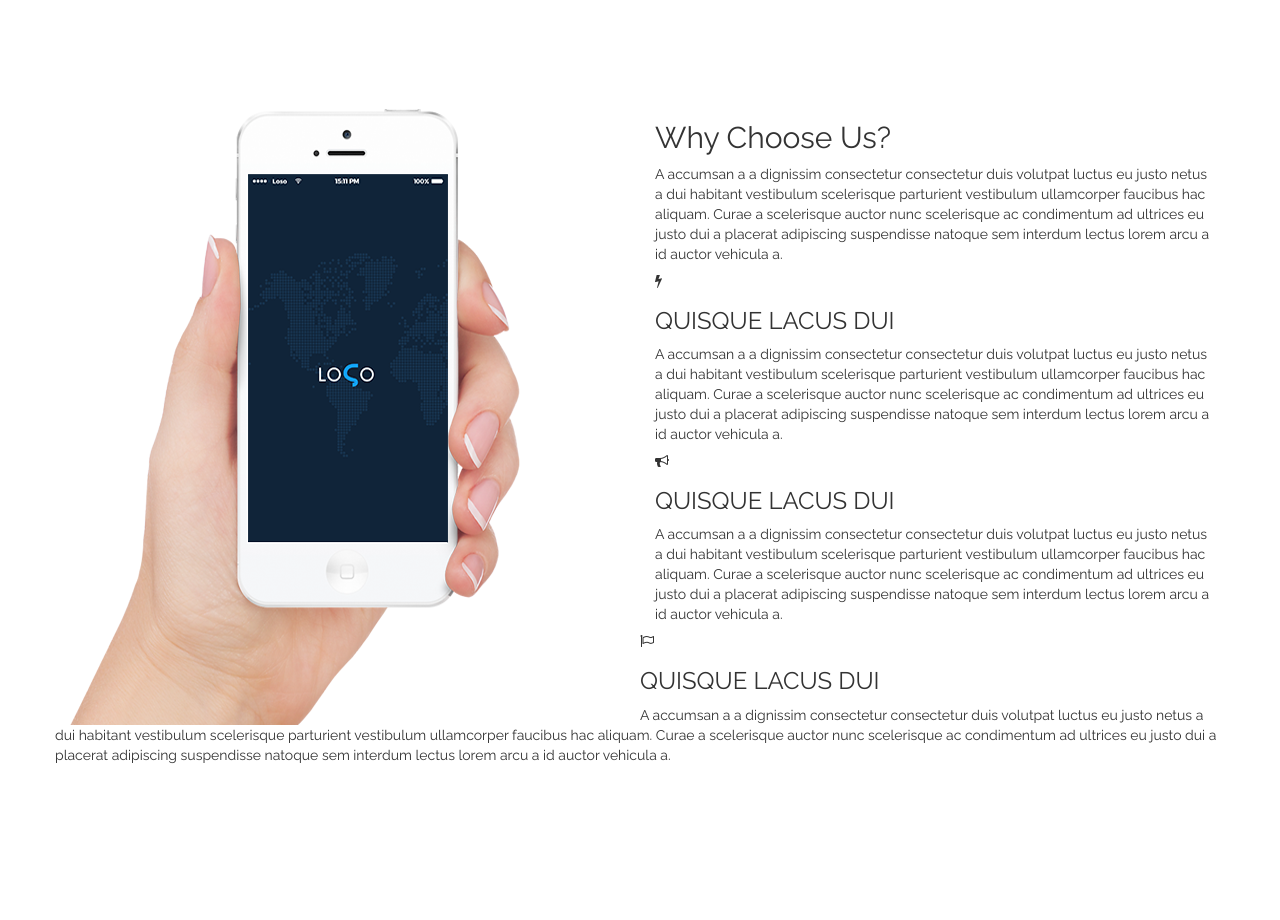
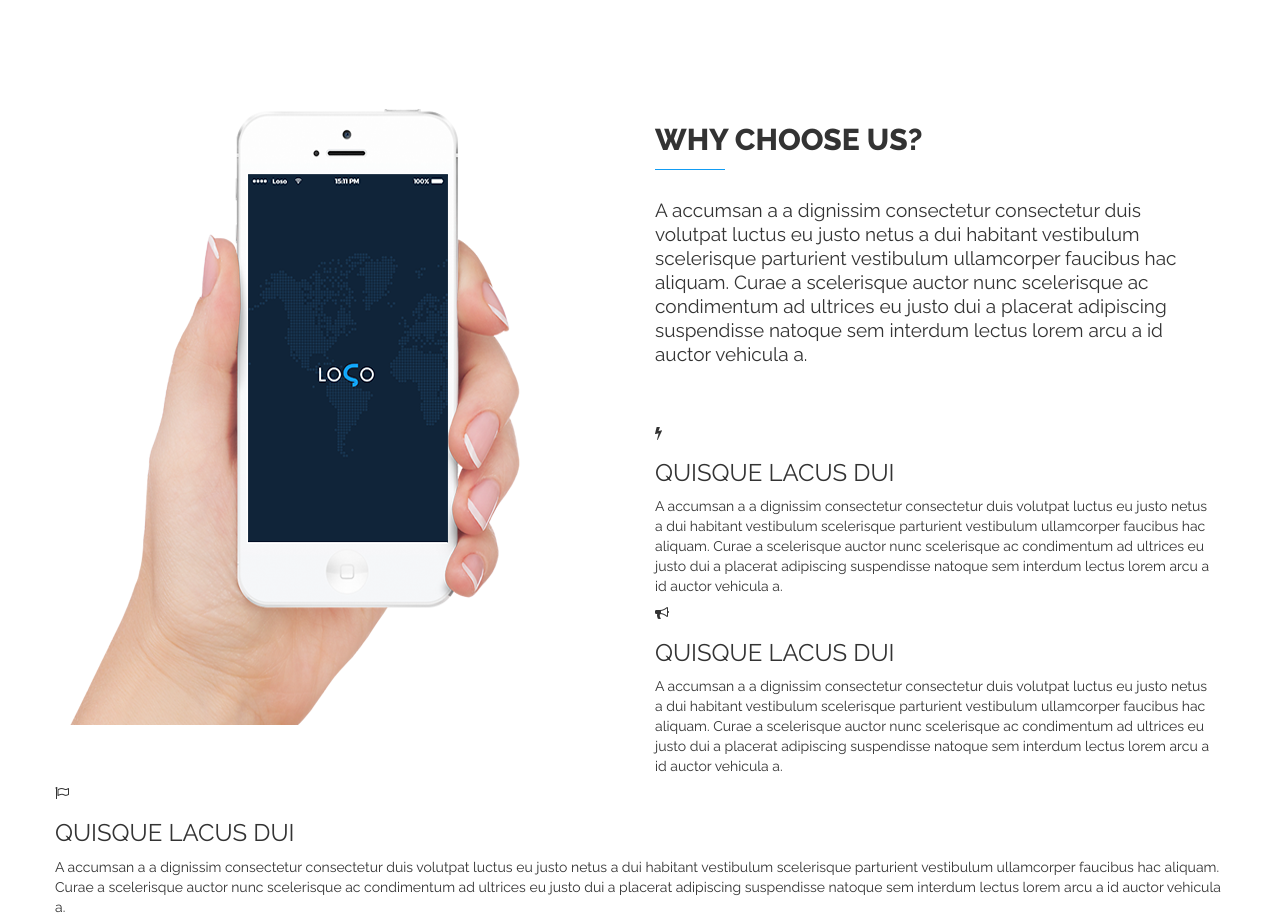
Before and after one commit to rahmona-henry/responsiveapp, a website: page client/index.html in a window 1280 px wide. Shown: the part 920-1840 px from the top of the page. Before the commit the page ends 1695 px from the top, so only its background shows below. Drawn offline with nearby package versions, Linux system fonts and the light colour scheme.

Commit message:
about us wip

```diff
--- a/client/css/style.css
+++ b/client/css/style.css
@@ -165,3 +165,31 @@ text-transform: uppercase;
 .about-iphone img {
   margin-top: 8px
 }
+
+.choose-us-title {
+  padding-bottom: 50px;
+}
+
+.choose-us-title h2 {
+  text-transform: uppercase;
+  font-weight: 800;
+  font-size: 30px;
+  line-height: 37px;
+  position: relative;
+}
+
+.choose-us-title h2:after {
+  content:"";
+  position: absolute;
+  bottom: -12px;
+  left: 0;
+  width: 70px;
+  height: 1px;
+  background-color: #129CF3;
+}
+
+.choose-us-title p {
+margin-top: 40px;
+font-size: 19px;
+line-height: 24px;
+}
```
